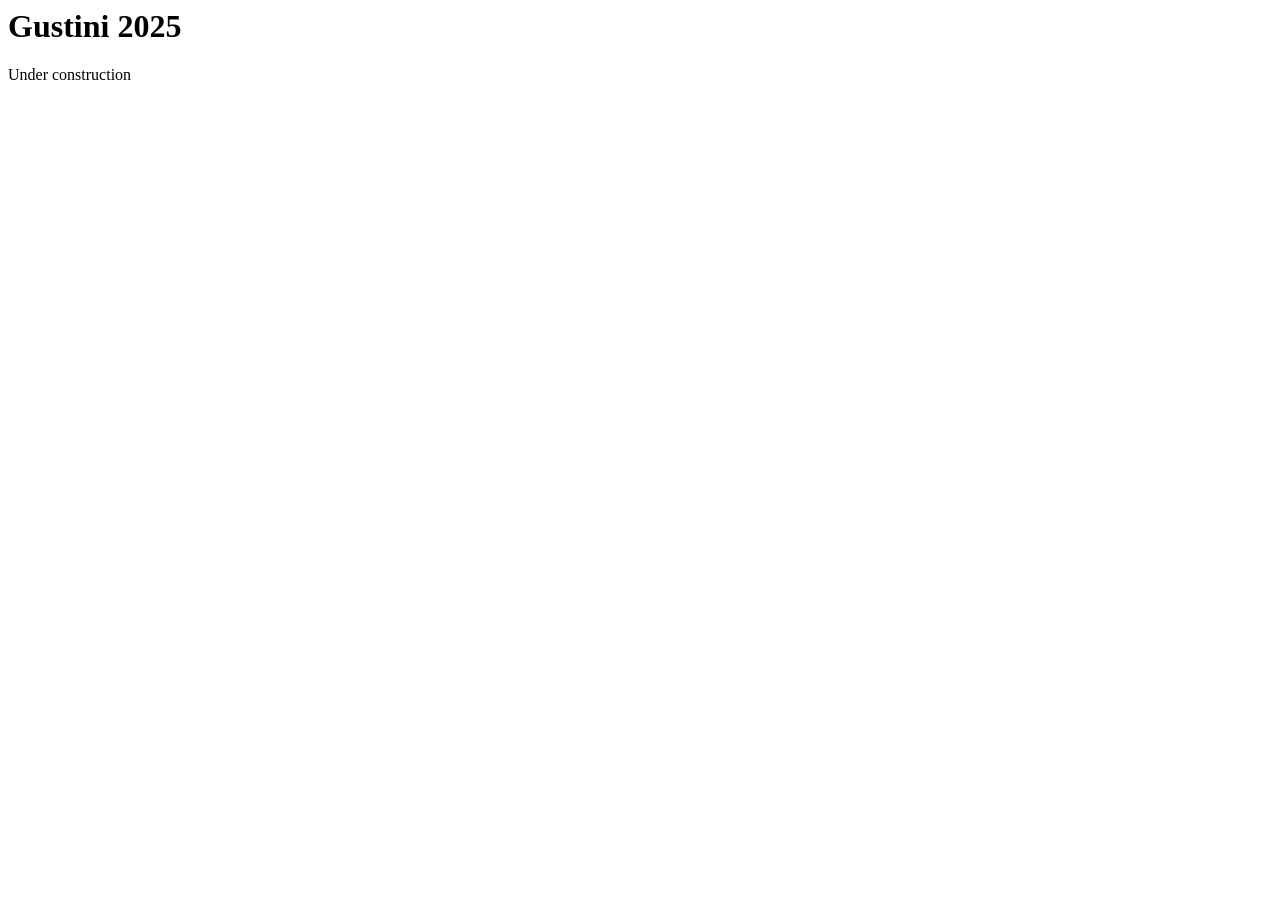
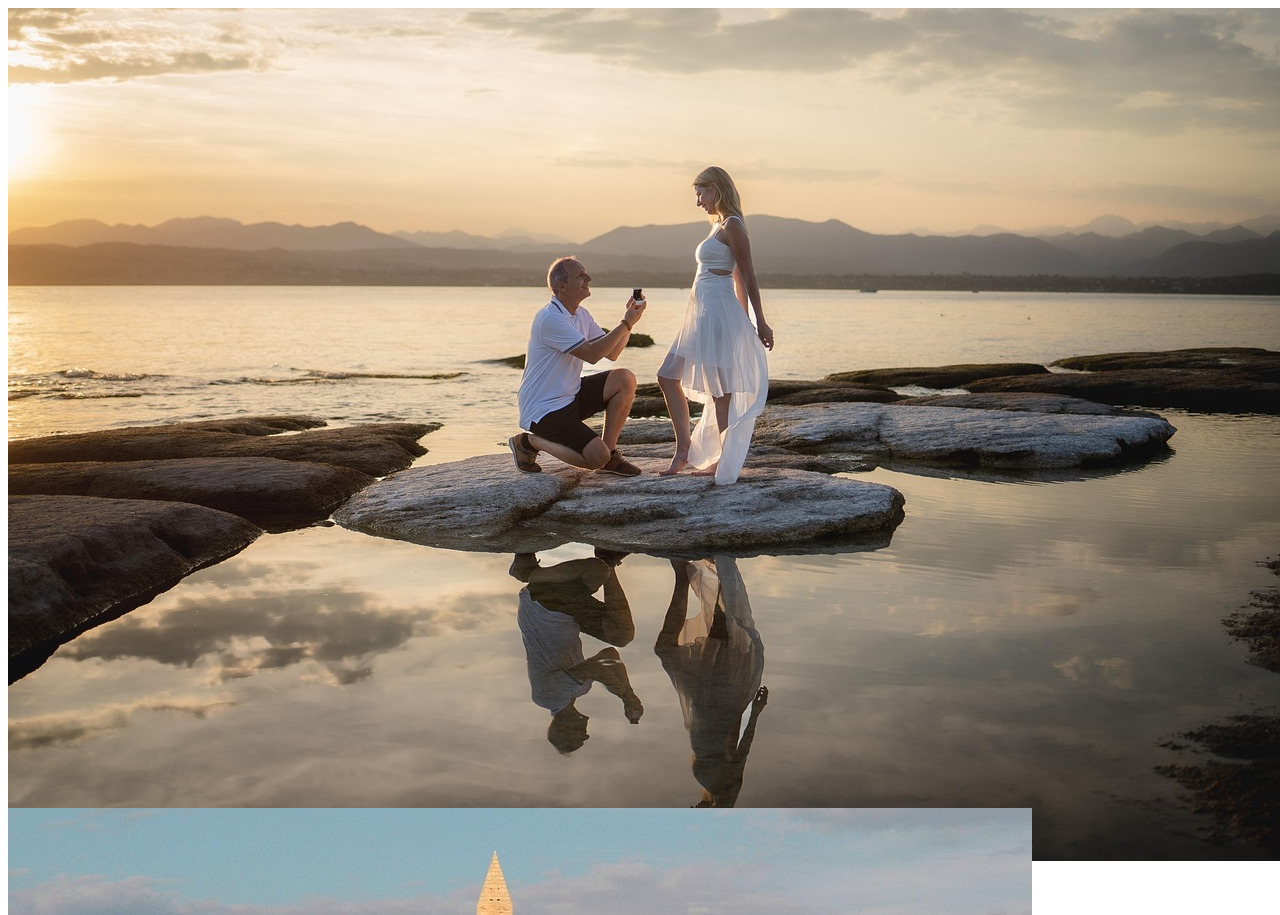
Before and after one commit to GustavoMG-at-Google/gustini, a plain HTML site: page index.html in a window 1280 px wide. Shown: the top 915 px of the page. Before the commit the page ends 800 px from the top, so only its background shows below. Drawn offline with Linux system fonts and the light colour scheme.

Commit message:
Add sample slides

```diff
--- a/index.html
+++ b/index.html
@@ -1,6 +1,23 @@
+<!DOCTYPE html>
+<html>
 <head>
+  <title>Gustini 2025</title>
+  <link rel="stylesheet" href="style.css">
 </head>
 <body>
-  <h1>Gustini 2025</h1>
-  Under construction
+  <div class="container">
+    <div class="slide">
+      <img src="img/proposal.jpg">
+      <h2>We got engaged!</h2>
+    </div>
+    <div class="slide">
+      <img src="img/washington.jpg">
+      <h2>We visited Washington D.C.</h2>
+    </div>
+    <div class="slide">
+      <img src="img/autumn.jpg">
+      <h2>We celebrated fall in Ithaca</h2>
+    </div>
+  </div>
 </body>
+</html>
--- /dev/null
+++ b/style.css
@@ -0,0 +1,8 @@
+.container {
+  width: 100%;
+  height: 100vh;
+}
+.slide {
+  width: 100%;
+  height: 100vh;
+}
```
Also changed, not shown: img/autumn.jpg (added), img/proposal.jpg (added), img/washington.jpg (added).
